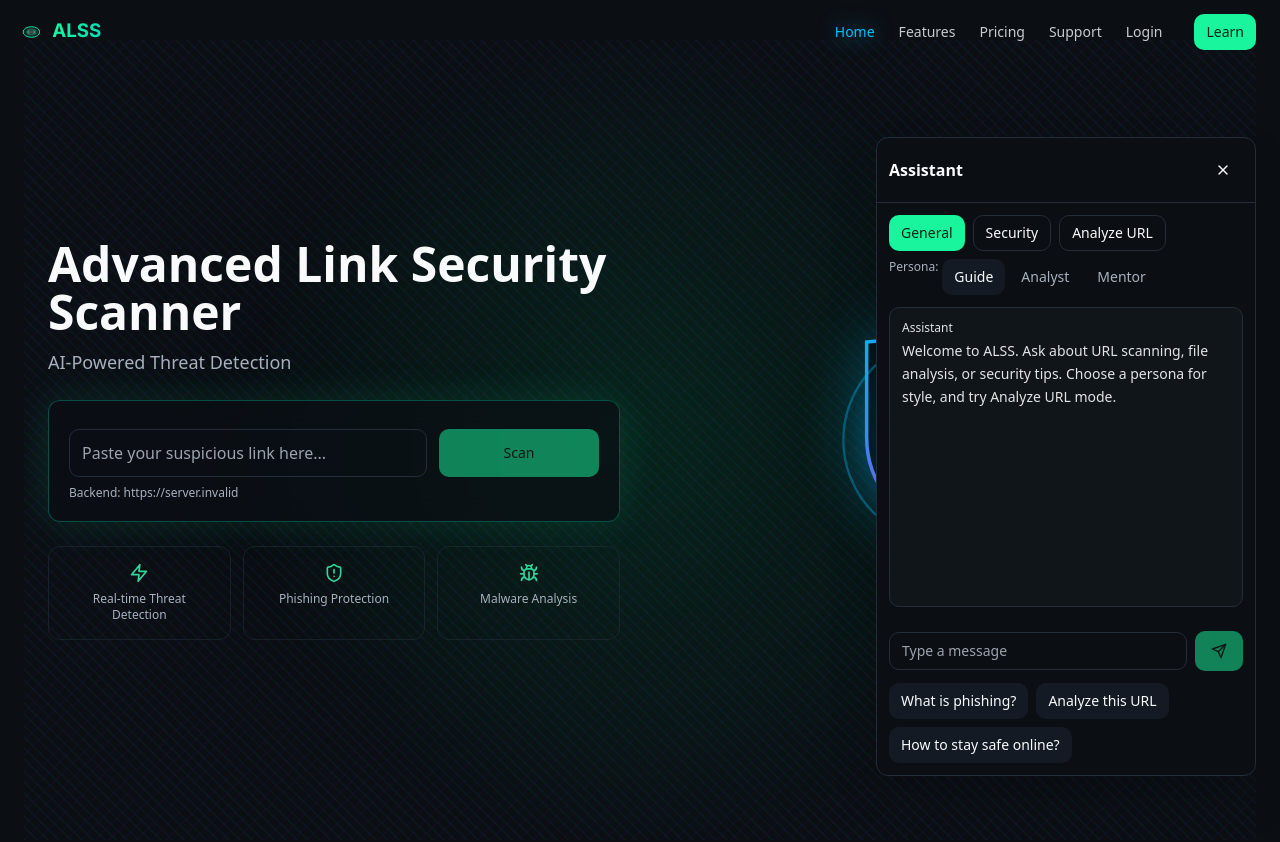
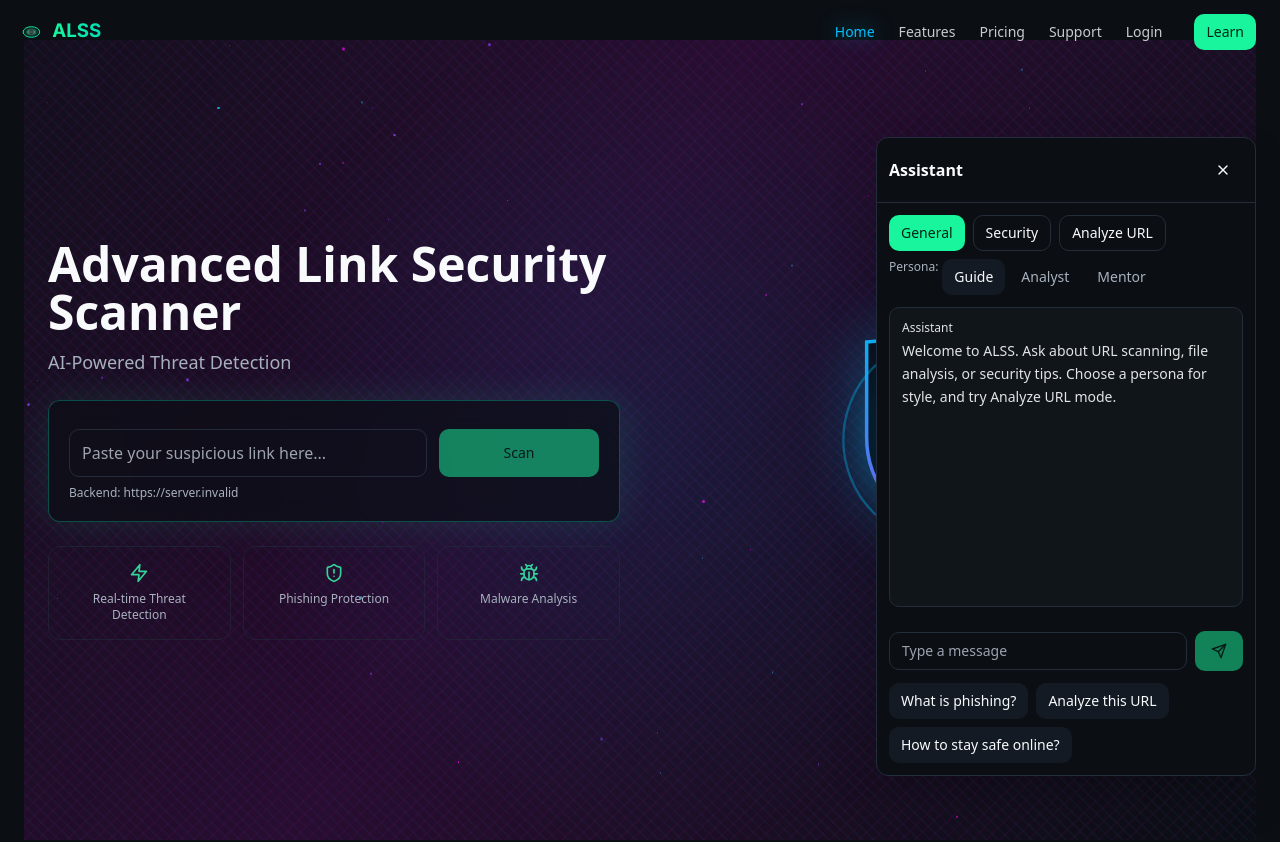
Before and after one commit to mustafaame/ALSS, a Next.js app in the folder frontend/: page / in a window 1280 px wide. Shown: the top 842 px of the page. Built offline with nearby package versions, Linux system fonts and the light colour scheme; no server answers.

Commit message:
Auto commit at 2025-11-01 04:05:12

```diff
--- a/frontend/src/app/page.tsx
+++ b/frontend/src/app/page.tsx
@@ -9,6 +9,7 @@ import UrlForm from "@/components/scan/url-form"
 import FileForm from "@/components/scan/file-form"
 import { Shield, FileText, Sparkles, CheckCircle2, ShieldAlert, Bug, Zap } from "lucide-react"
 import NeonShield from "@/components/visuals/neon-shield"
+import NeonParticles from "@/components/visuals/neon-particles"
 
 export default function HomePage() {
   return (
@@ -17,8 +18,10 @@ export default function HomePage() {
         <div className="absolute inset-0 -z-10">
           {/* Neon shards background */}
           <div className="absolute inset-0 bg-[radial-gradient(ellipse_at_center,rgba(0,0,0,0.6),transparent_70%)]" aria-hidden />
-          <div className="absolute inset-0 [background-image:repeating-linear-gradient(45deg,rgba(0,224,184,0.06)_0px,rgba(0,224,184,0.06)_2px,transparent_2px,transparent_8px),repeating-linear-gradient(-45deg,rgba(127,0,255,0.06)_0px,rgba(127,0,255,0.06)_2px,transparent_2px,transparent_10px)] opacity-60" aria-hidden />
-          <div className="absolute inset-0 bg-[radial-gradient(circle_at_center,rgba(25,245,159,0.12),transparent_55%)]" aria-hidden />
+          <div className="absolute inset-0 [background-image:repeating-linear-gradient(45deg,rgba(0,194,255,0.06)_0px,rgba(0,194,255,0.06)_2px,transparent_2px,transparent_8px),repeating-linear-gradient(-45deg,rgba(255,0,255,0.06)_0px,rgba(255,0,255,0.06)_2px,transparent_2px,transparent_10px)] opacity-60" aria-hidden />
+          <div className="absolute inset-0 bg-[radial-gradient(circle_at_center,rgba(0,194,255,0.12),transparent_55%)]" aria-hidden />
+          <div className="absolute inset-0 bg-[linear-gradient(120deg,rgba(0,194,255,0.12)_0%,transparent_40%,rgba(255,0,255,0.12)_70%,transparent_100%)] [background-size:200%_200%] animate-beam" aria-hidden />
+          <NeonParticles count={60} />
         </div>
         <div className="custom-container relative z-10 grid w-full items-center gap-10 py-16 md:grid-cols-2">
           <div>
```
Also changed, not shown: 1 other file (tests, documents, lock files or other folders).
